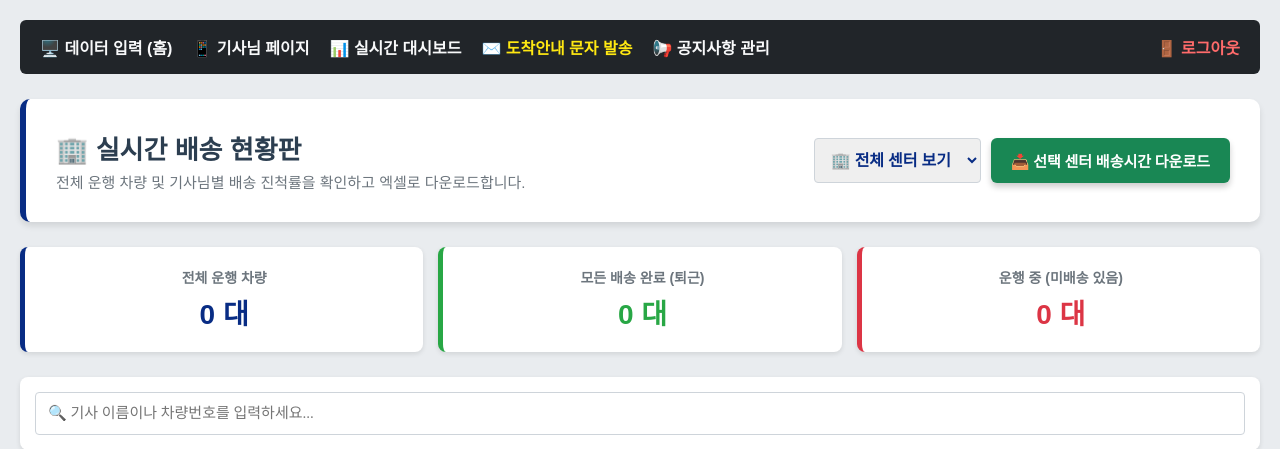
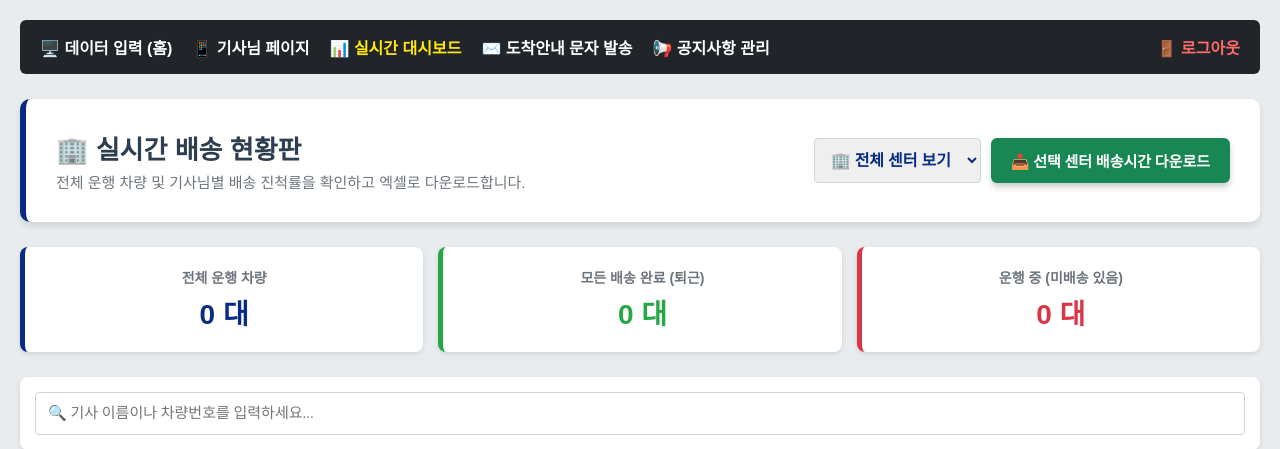
Before and after one commit to cic7860-creator/deliverytime-app, a Flask app: page /dashboard in a window 1280 px wide. Shown: the top 449 px of the page. Run offline with Flask 3, Linux system fonts and the light colour scheme; the visitor is signed in with stand-in values (Sample User, id 1); data that the repository does not hold is empty; some web fonts are replaced.

Commit message:
Update dashboard.html

```diff
--- a/templates/dashboard.html
+++ b/templates/dashboard.html
@@ -14,10 +14,9 @@
 
         .top-nav { background-color: #212529; padding: 15px 20px; border-radius: 6px; margin-bottom: 25px; display: flex; justify-content: space-between; align-items: center; }
         .top-nav div { display: flex; gap: 20px; }
-        .top-nav a { color: #f8f9fa; text-decoration: none; font-size: 16px; font-weight: bold; transition: color 0.2s; }
+        .top-nav a { color: white; text-decoration: none; font-size: 16px; font-weight: bold; transition: color 0.2s; }
         .top-nav a:hover { color: #0d6efd; }
 
-        /* 💡 상단 헤더 카드 스타일 (문자발송 페이지와 통일감 부여) */
         .header-card { background: white; padding: 30px; border-radius: 10px; box-shadow: 0 4px 6px rgba(0,0,0,0.1); margin-bottom: 25px; display: flex; justify-content: space-between; align-items: center; border-left: 6px solid #082c84; flex-wrap: wrap; gap: 15px; }
         .header-title h1 { margin: 0; color: #2c3e50; font-size: 26px; }
         .header-title p { margin: 5px 0 0 0; color: #6c757d; font-size: 15px; }
@@ -88,8 +87,6 @@
                 element.style.display = "none"; btn.innerHTML = "매장별 상세정보 보기 ▾";
             }
         }
-
-        // 💡 [수정] 센터 필터 값에 따라 다운로드 요청
         function downloadExcelFiltered() {
             let center = document.getElementById('dashboardCenterFilter').value;
             window.location.href = "/download_excel?center_name=" + encodeURIComponent(center);
@@ -97,18 +94,18 @@
     </script>
 </head>
 <body>
+    <!-- 💡 네비게이션: 대시보드 강조 -->
     <div class="top-nav">
         <div>
             <a href="/admin">🖥️ 데이터 입력 (홈)</a>
             <a href="/driver" target="_blank">📱 기사님 페이지</a>
-            <a href="/dashboard">📊 실시간 대시보드</a>
-            <a href="/sms" style="color: #ffe812;">✉️ 도착안내 문자 발송</a>
+            <a href="/dashboard" style="color: #ffe812;">📊 실시간 대시보드</a>
+            <a href="/sms">✉️ 도착안내 문자 발송</a>
             <a href="/notice">📢 공지사항 관리</a>
         </div>
         <a href="/admin_logout" style="color: #ff6b6b;">🚪 로그아웃</a>
     </div>
 
-    <!-- 💡 상단 다운로드 버튼 위치 변경 및 통일 -->
     <div class="header-card">
         <div class="header-title">
             <h1>🏢 실시간 배송 현황판</h1>
@@ -121,7 +118,6 @@
                 <option value="{{ center }}">{{ center }}</option>
                 {% endfor %}
             </select>
-            <!-- 센터 필터와 나란히 배치된 다운로드 버튼 -->
             <button onclick="downloadExcelFiltered()" class="btn-download">📥 선택 센터 배송시간 다운로드</button>
         </div>
     </div>
```
